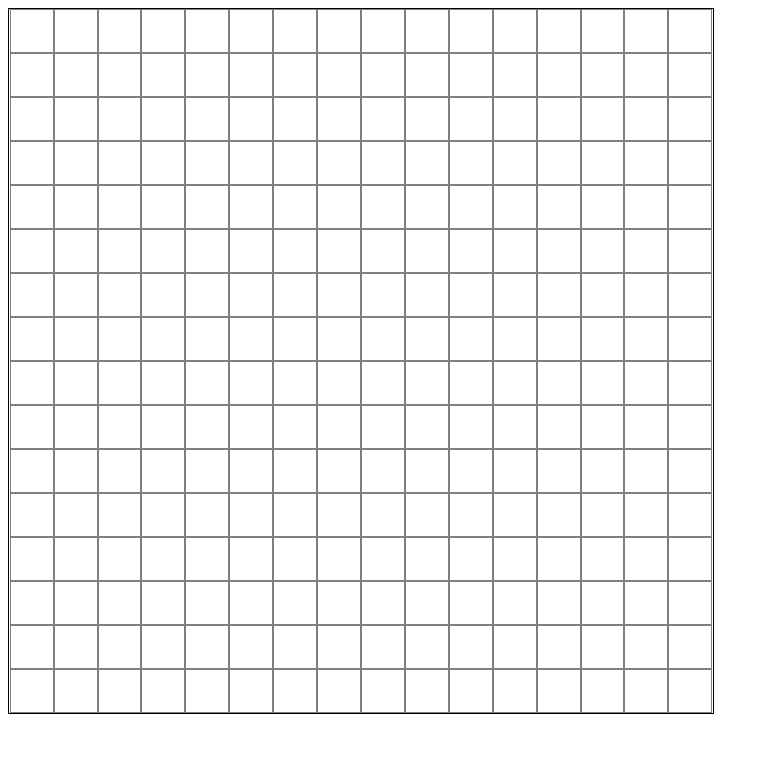
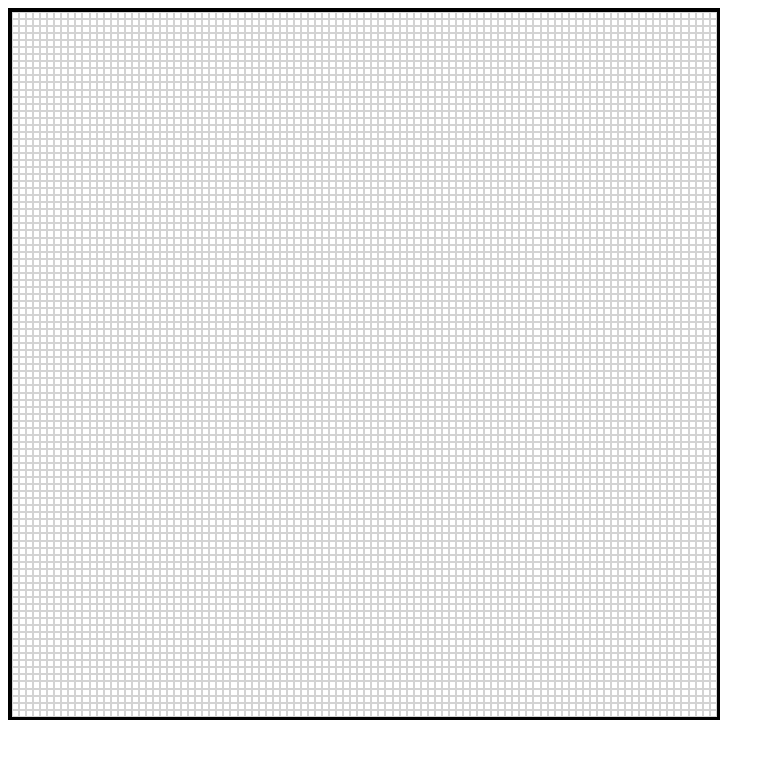
Before and after one commit to watchtheblind/etch, a plain HTML site: page index.html in a window 1280 px wide. Shown: the whole page, without its empty margins (0-775 px from the left). Drawn offline with Linux system fonts and the light colour scheme.

Commit message:
functional etch-a-sketch

```diff
--- a/funct.js
+++ b/funct.js
@@ -1,13 +1,23 @@
 let container = document.querySelector(".container");
+let spaned = document.createElement("span");
 let cuadro = document.createElement("div");
 cuadro.classList.add("square");
+spaned.classList.add("espan");
+spaned.setAttribute("style","border: 1.1px; border-style: solid border-color: lightgray; flex: 1; display:flex;");
 cuadro.setAttribute("style",
-" width: 5.954%; height: 5.954%;  border: 1.1px; border-style: solid; border-color: gray;");
+"flex-grow:1; border: 1.1px; border-style: solid; border-color: lightgray;");
+for (let i = 0; i < 100; i++) {
+    let newSpaned = spaned.cloneNode(true);
+    container.appendChild(newSpaned);
+    for (let j = 0; j < 100; j++) {
+        newSpaned.appendChild(cuadro.cloneNode(true));
+    }
+}
 // cuadro.setAttribute("style",
 // "flex-wrap: wrap, width: 3%; margin-inline: 0.05%; height: 3%;  border: 1px; border-style: solid; border-color: black;");
-for (let i=0; i<256;i++){
-    container.appendChild(cuadro.cloneNode(true));
-}
+// for (let i=0; i<256;i++){
+//     container.appendChild(cuadro.cloneNode(true));
+// }
 function BgColor(){
     this.classList.add("black");
 }
--- a/style.css
+++ b/style.css
@@ -1,13 +1,13 @@
 .container{
     display: flex;
-    justify-content: center;
-    border: 1px;
+    flex-direction: column;
+    border: 4px;
     border-style: solid;
-    flex-wrap: wrap;
+    /* flex-wrap: wrap; */
     /* width:18cm;
     height:18cm; */
     width: 55vw;
-    height: 55vw ;
+    height: 55vw;
 }
 .black{
     background-color: darkgray;
```
Also changed, not shown: index.html (+0 -6 lines).
